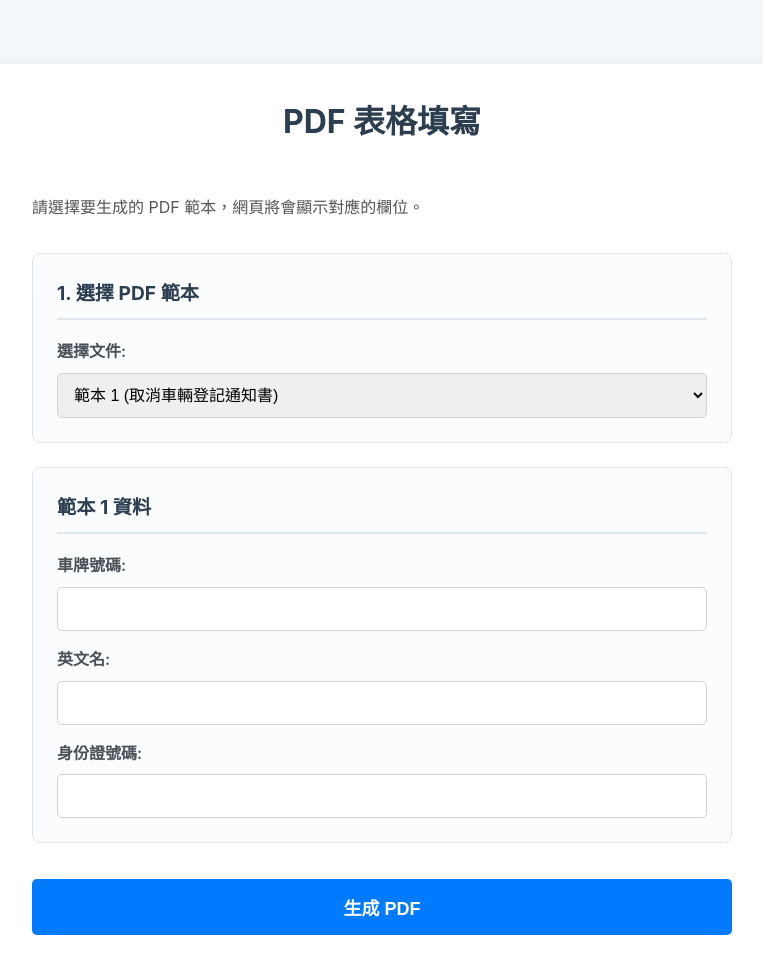
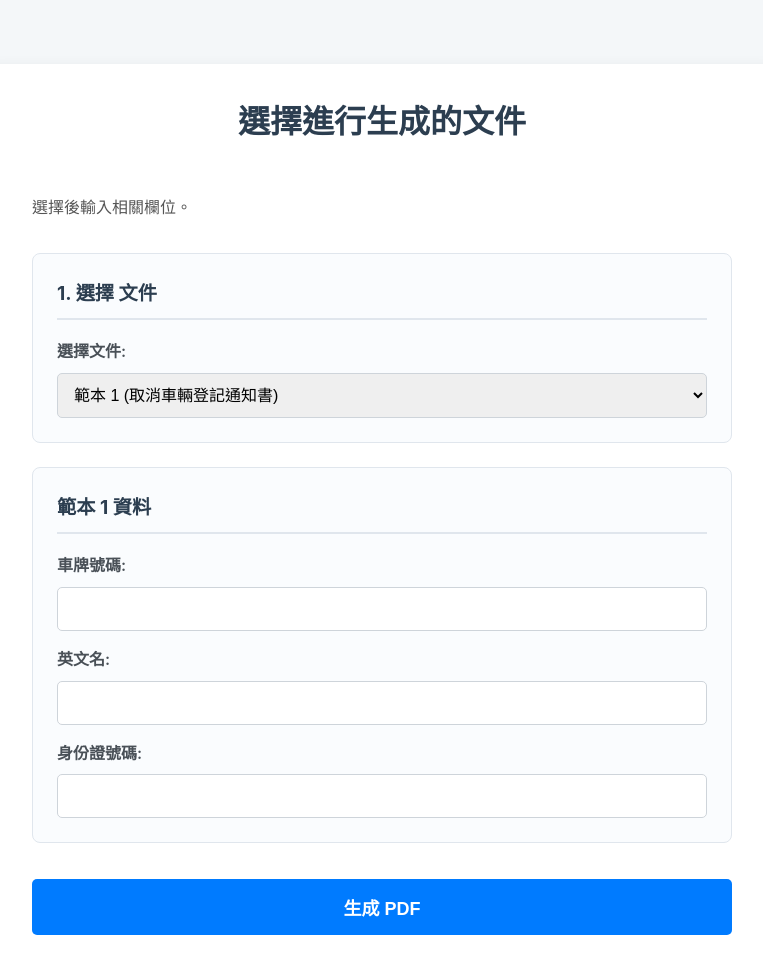
Before and after one commit to ktc-py/carcarallinone, a Flask app: page / in a window 1280 px wide. Shown: the top 966 px of the page, without its empty margins (258-1021 px from the left). Run offline with Flask 3, Linux system fonts and the light colour scheme.

Commit message:
update wording

```diff
--- a/templates/index.html
+++ b/templates/index.html
@@ -3,7 +3,7 @@
 <head>
     <meta charset="UTF-8">
     <meta name="viewport" content="width=device-width, initial-scale=1.0">
-    <title>PDF 自動填寫工具</title>
+    <title>For All in One Consultantt</title>
     <style>
         /* --- 全局樣式 --- */
         body {
@@ -107,13 +107,13 @@
 <body>
 
     <div class="container">
-        <h1>PDF 表格填寫</h1>
-        <p>請選擇要生成的 PDF 範本，網頁將會顯示對應的欄位。</p>
+        <h1>選擇進行生成的文件</h1>
+        <p>選擇後輸入相關欄位。</p>
 
         <form action="/generate-pdf" method="post">
 
             <div class="form-section">
-                <h2>1. 選擇 PDF 範本</h2>
+                <h2>1. 選擇 文件</h2>
                 <label for="pdf_template">選擇文件:</label>
                 <select id="pdf_template" name="pdf_template">
                     <option value="target.pdf">範本 1 (取消車輛登記通知書)</option>
```
